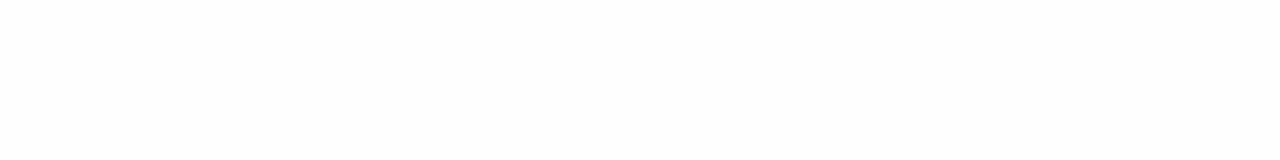
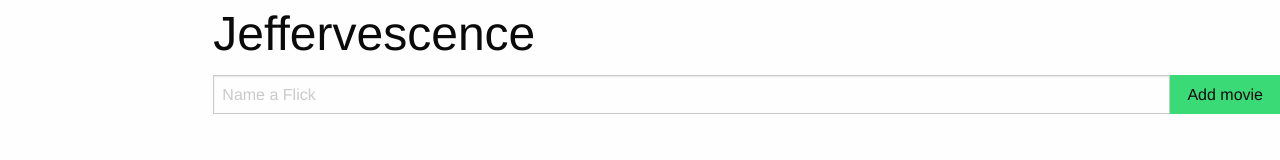
Before and after one commit to sklarqui/jeffervescence, a plain HTML site: page index.html in a window 1280 px wide. Drawn offline with nearby package versions, Linux system fonts and the light colour scheme.

Commit message:
add flick form

```diff
--- a/index.html
+++ b/index.html
@@ -10,6 +10,24 @@
     <link rel="stylesheet" href="app.css">
     </head>
     <body>
+       <div class="row">
+<div class="medium-8 medium-offset-2 column">
+    <h1>Jeffervescence</h1>
+    <form>
+        <div class="input-group">
+        <input type="text" class="input-group-field" name="movieName" placeholder="Name a Flick">
+
+            <div class="input-group-button">
+        <button type="submit" class="success button">Add movie</button>
+        </div>
+        </div>
+    </form>
+
+
+</div>
+
+       </div>
+
 
        <script src="app.js"></script>
     </body>
```
